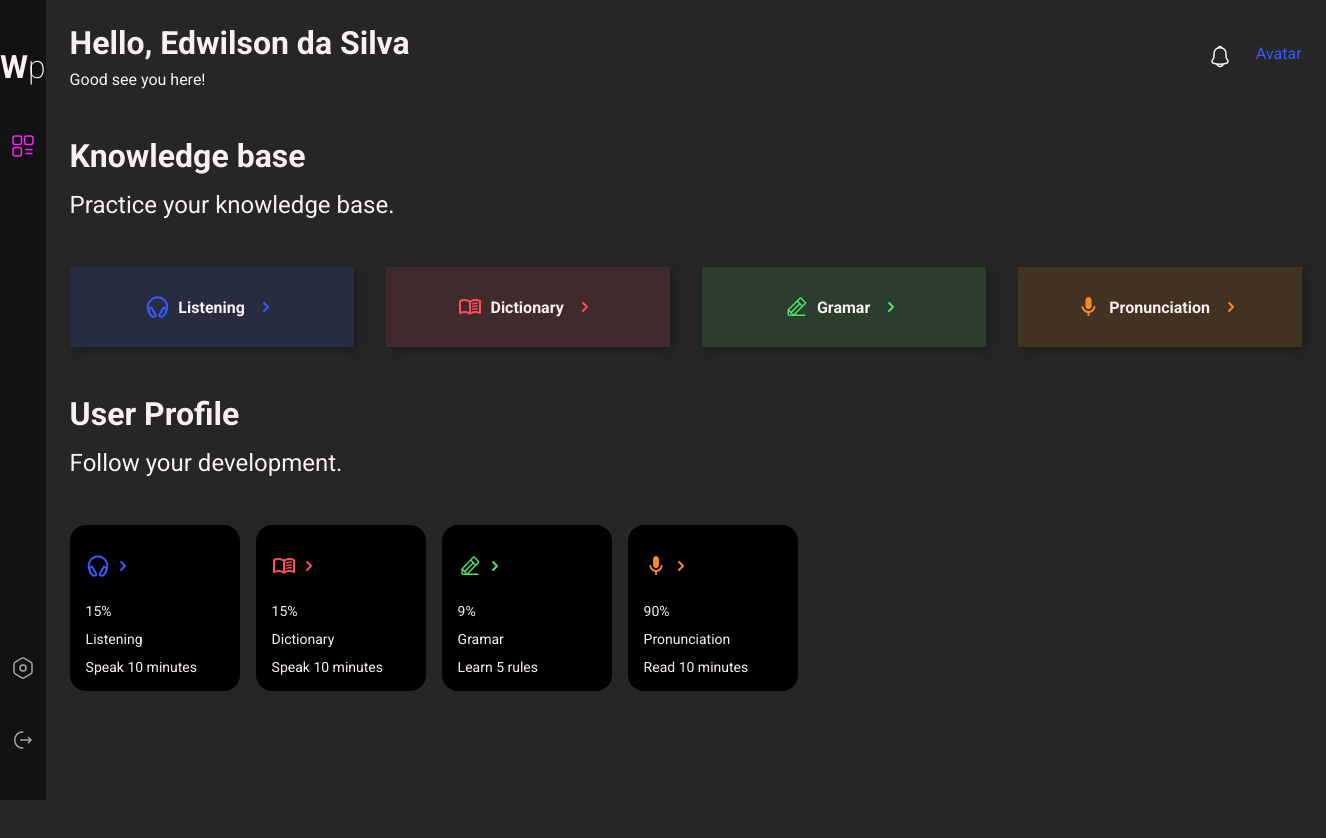
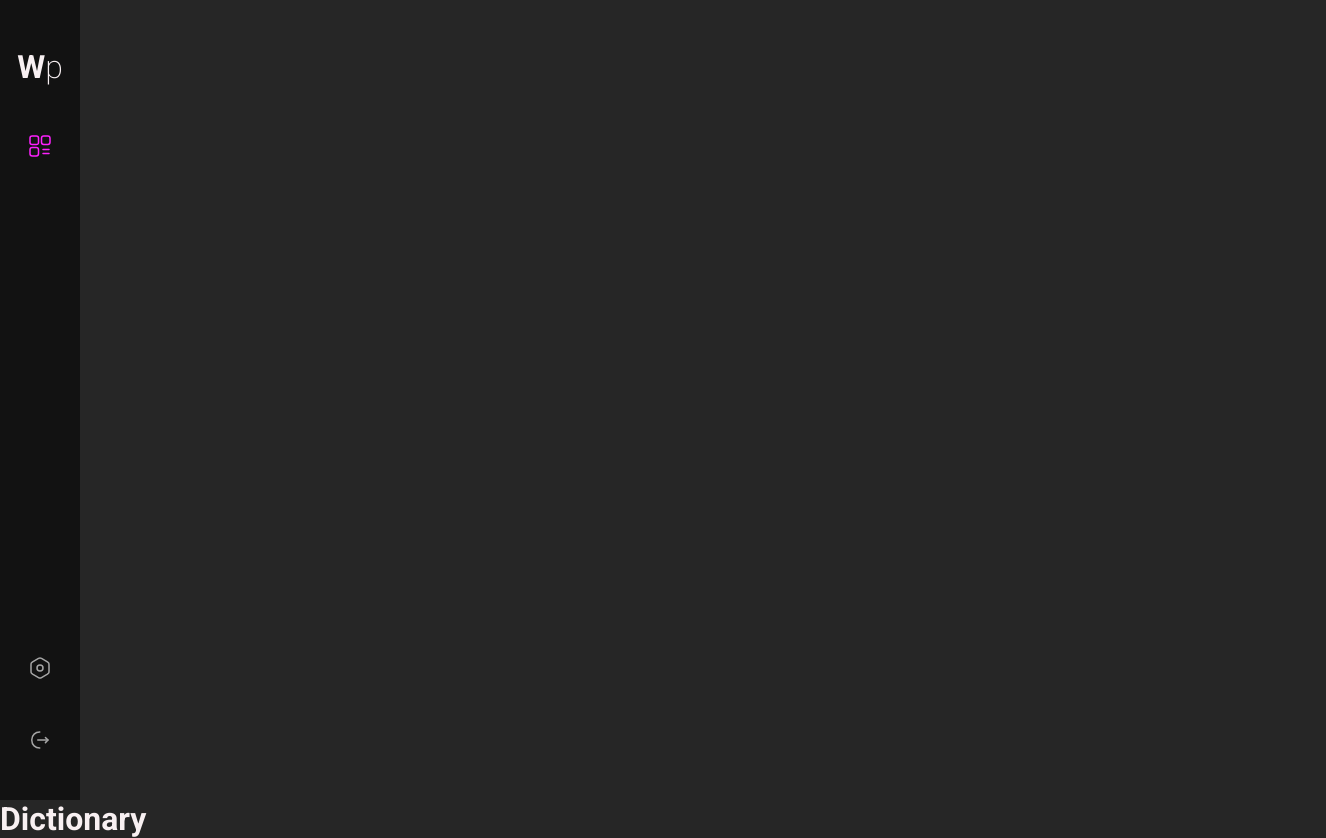
Before and after one commit to Edwsilva/escolaRio, a React (Vite) app: page /dictionary in a window 1280 px wide. Shown: the whole page, 1326 px wide, since content can reach past the window. Before the commit the page ends 800 px from the top, so only its background shows below. Built offline with nearby package versions, Linux system fonts and the light colour scheme.

Commit message:
Implementação do react-router-dom com Sidebar implementada sem o refactoring

```diff
--- a/package.json
+++ b/package.json
@@ -12,6 +12,7 @@
   "dependencies": {
     "react": "^18.2.0",
     "react-dom": "^18.2.0",
+    "react-router-dom": "^6.14.0",
     "styled-components": "^6.0.0-rc.5"
   },
   "devDependencies": {
--- a/src/App.tsx
+++ b/src/App.tsx
@@ -2,14 +2,16 @@ import Home from '../src/pages/Home'
 import Global from './assets/styles/global';
 import { ThemeProvider } from 'styled-components';
 import theme from './assets/styles/theme';
+import { BrowserRouter } from 'react-router-dom';
+import Routes from './routes/Routes'
 
 function App() {
   return (
     <ThemeProvider theme={theme}>
       {/* O tema vindo do assets */}
-      <div>
-        <Home />
-      </div>
+      <BrowserRouter>
+         <Routes />
+      </BrowserRouter>
       <Global />
     </ThemeProvider>
   );
--- a/src/assets/styles/global.ts
+++ b/src/assets/styles/global.ts
@@ -17,6 +17,7 @@ export default createGlobalStyle`
    // color: ${({ theme }) => theme.colors.black[50]}
   }
 
+  // clear line tag a(href link)
   a {
     text-decoration: none;
   }
--- a/src/components/CardPratice/index.tsx
+++ b/src/components/CardPratice/index.tsx
@@ -1,16 +1,19 @@
 import { Container } from './styles';
 import ArrowIcon from '../Sidebar/icons/ArrowIcon';
 import { ReactNode } from 'react';
+import { Link } from "react-router-dom"
 
 interface CardPraticeProps {
   title: string;
   //icon: ReactNode;
   icon: string;
   color: string;
+  path: string;
 }
-export default function CardPratice({ title, icon, color }: CardPraticeProps) {
+export default function CardPratice({ title, icon, color, path }: CardPraticeProps) {
   //const { title, icon, color } = props;
   return (
+    <Link to={path}>
       <Container color={color}>
         {/* {icon} */}
         {/* <strong style={{ color: color }}>{title}</strong> */}
@@ -18,5 +21,6 @@ export default function CardPratice({ title, icon, color }: CardPraticeProps) {
         <strong>{title}</strong>
         <ArrowIcon color={color} />
       </Container>
+    </Link>
   );
 }
--- a/src/mock/cards.tsx
+++ b/src/mock/cards.tsx
@@ -14,6 +14,7 @@ interface Cards {
   //icon: ReactNode;
   //icon: book, agora é uma string
   icon: string;
+  path: string;
 }
 
 export const cards: Cards[] = [
@@ -23,6 +24,7 @@ export const cards: Cards[] = [
     percent: 15,
     description: 'Speak 10 minutes',
     icon: headset,
+    path: '/listening',
   },
   {
     title: 'Dictionary',
@@ -30,6 +32,7 @@ export const cards: Cards[] = [
     color: theme.colors.red[300],
     percent: 15,
     description: 'Speak 10 minutes',
+    path: '/dictionary',
   },
   {
     title: 'Gramar',
@@ -37,6 +40,7 @@ export const cards: Cards[] = [
     color: theme.colors.green[400],
     percent: 9,
     description: 'Learn 5 rules',
+    path: '/gramar',
   },
   {
     title: 'Pronunciation',
@@ -44,5 +48,6 @@ export const cards: Cards[] = [
     color: theme.colors.orange[400],
     percent: 90,
     description: 'Read 10 minutes',
+    path: '/pronunciation',
   },
 ];
--- /dev/null
+++ b/src/pages/Dictionary/index.jsx
@@ -0,0 +1,10 @@
+import Sidebar from "../../components/Sidebar"
+
+export default function Dictionary() {
+    return (
+        <>
+            <Sidebar />
+            <h1>Dictionary</h1>
+        </>
+    )
+}
--- /dev/null
+++ b/src/pages/Gramar/index.jsx
@@ -0,0 +1,10 @@
+import Sidebar from "../../components/Sidebar"
+
+export default function Gramar() {
+    return (
+        <>
+        <Sidebar />
+        <h1>Gramar</h1>
+        </>
+    )
+}
--- a/src/pages/Home/index.tsx
+++ b/src/pages/Home/index.tsx
@@ -10,6 +10,7 @@ import mic from '../../assets/icons/mic.svg';
 import pencil from '../../assets/icons/pencil.svg';
 import ColumnContainer from '../../containers/ColumnContainer';
 import CardProfile from '../../components/CardProfile';
+import {Link} from 'react-router-dom'
 
 export default function Home() {
   // inport global themes
@@ -80,7 +81,7 @@ export default function Home() {
           </div>
           <div className="container-user-info">
             <img src={notifications} alt="notifications" />
-            <div>Avatar</div>
+          <div>Avatar</div>
           </div>
         </header>
 
@@ -96,6 +97,7 @@ export default function Home() {
                 title={card.title}
                 icon={card.icon}
                 color={card.color}
+                path={card.path}
               />
             ))}
             {/* <CardPratice title="Listening" /> */}
--- /dev/null
+++ b/src/pages/Listening/index.tsx
@@ -0,0 +1,10 @@
+import Sidebar from "../../components/Sidebar"
+
+export default function Listening() {
+    return (
+        <>
+        <Sidebar />
+        <h1>Listening</h1>
+        </>
+    )
+}
--- /dev/null
+++ b/src/pages/PageNotFound/index.jsx
@@ -0,0 +1,10 @@
+import Sidebar from "../../components/Sidebar"
+
+export default function PageNotFound() {
+    return(
+        <>
+<Sidebar />
+        <h1>Error 404 - Page not found</h1>
+        </>
+    )
+}
--- /dev/null
+++ b/src/pages/Pronunciation/index.jsx
@@ -0,0 +1,11 @@
+import Sidebar from "../../components/Sidebar"
+
+export default function Pronunciation() {
+    return (
+        <>
+        <Sidebar />
+        <h1>Pronunciation</h1>
+
+        </>
+    )
+}
--- /dev/null
+++ b/src/routes/routes.tsx
@@ -0,0 +1,21 @@
+import { Routes as RouterDOM, Route, Outlet, Link } from "react-router-dom";
+import Home from '../pages/Home'
+import Listening from "../pages/Listening";
+import Dictionary from "../pages/Dictionary";
+import Gramar from "../pages/Gramar";
+import Pronunciation from "../pages/Pronunciation";
+import PageNotFound from "../pages/PageNotFound";
+
+export default function Routes() {
+
+    return (
+        <RouterDOM>
+            <Route path="/" element={<Home />} />
+            <Route path="/listening" element={<Listening />} />
+            <Route path="/dictionary" element={<Dictionary />} />
+            <Route path="/gramar" element={<Gramar />} />
+            <Route path="/pronunciatio" element={<Pronunciation />} />
+            <Route path="*" element={<PageNotFound />} />
+        </RouterDOM>
+    )
+}
```
Also changed, not shown: 1 other file (tests, documents, lock files or other folders). Lines whose indentation alone changed are shown as unchanged.
